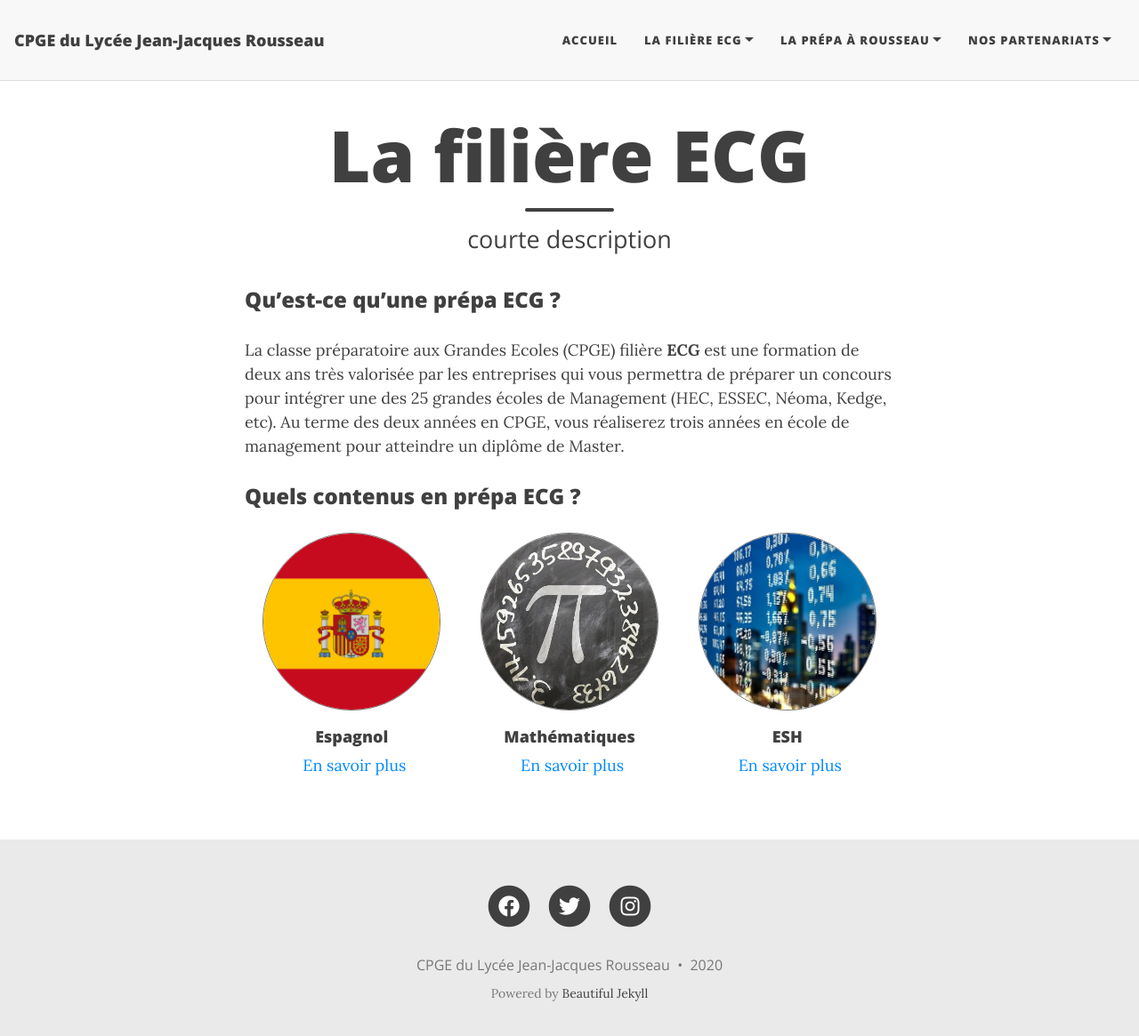
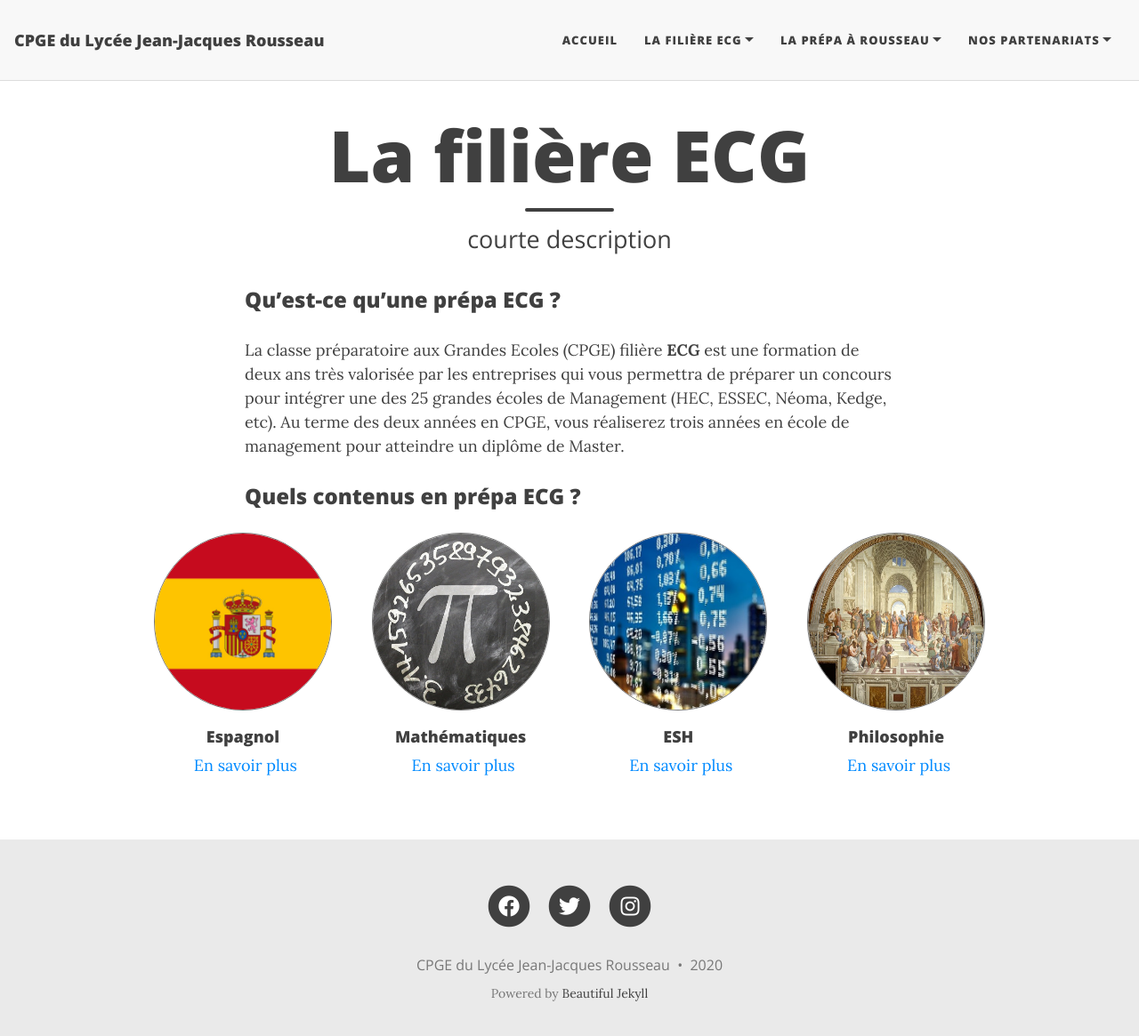
Before and after one commit to cpgesarcelles/cpgesarcelles.github.io, a Jekyll site: the page built from filiere.md, in a window 1280 px wide and 1178 px high. Shown: the top 1165 px of the window at 89% size. Built offline with Jekyll 4.4.1, drawn with Linux system fonts in a browser that asks for light colours; nearby versions of some CDN libraries.

Commit message:
Update filiere.md

```diff
--- a/filiere.md
+++ b/filiere.md
@@ -12,6 +12,9 @@ contenu:
   - name: ESH
     img: /assets/img/logo/logo_esh.jpg
     matiere: /Matieres/esh
+  - name: Philosophie
+    img: /assets/img/logo/logo_philo.jpg
+    matiere: /Matieres/philo
 ---
 
 ### Qu'est-ce qu'une prépa ECG ?
```
